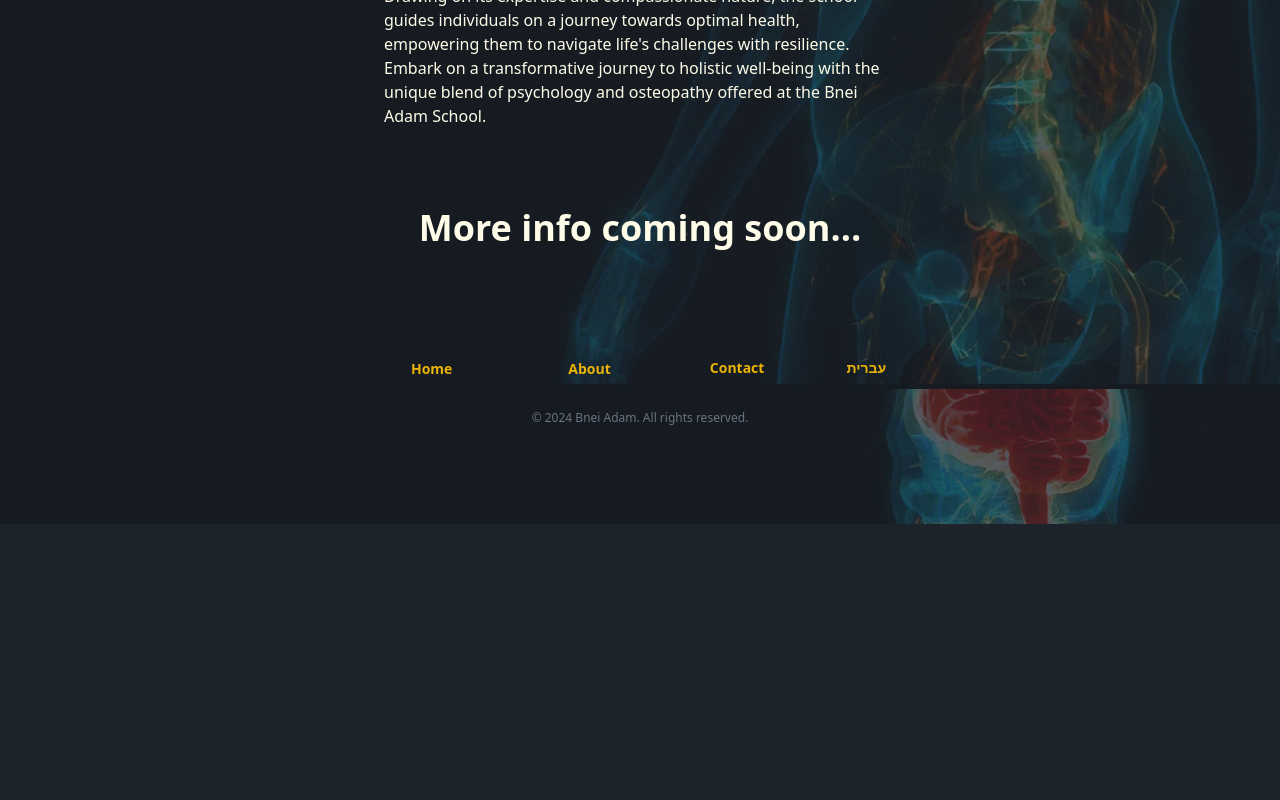
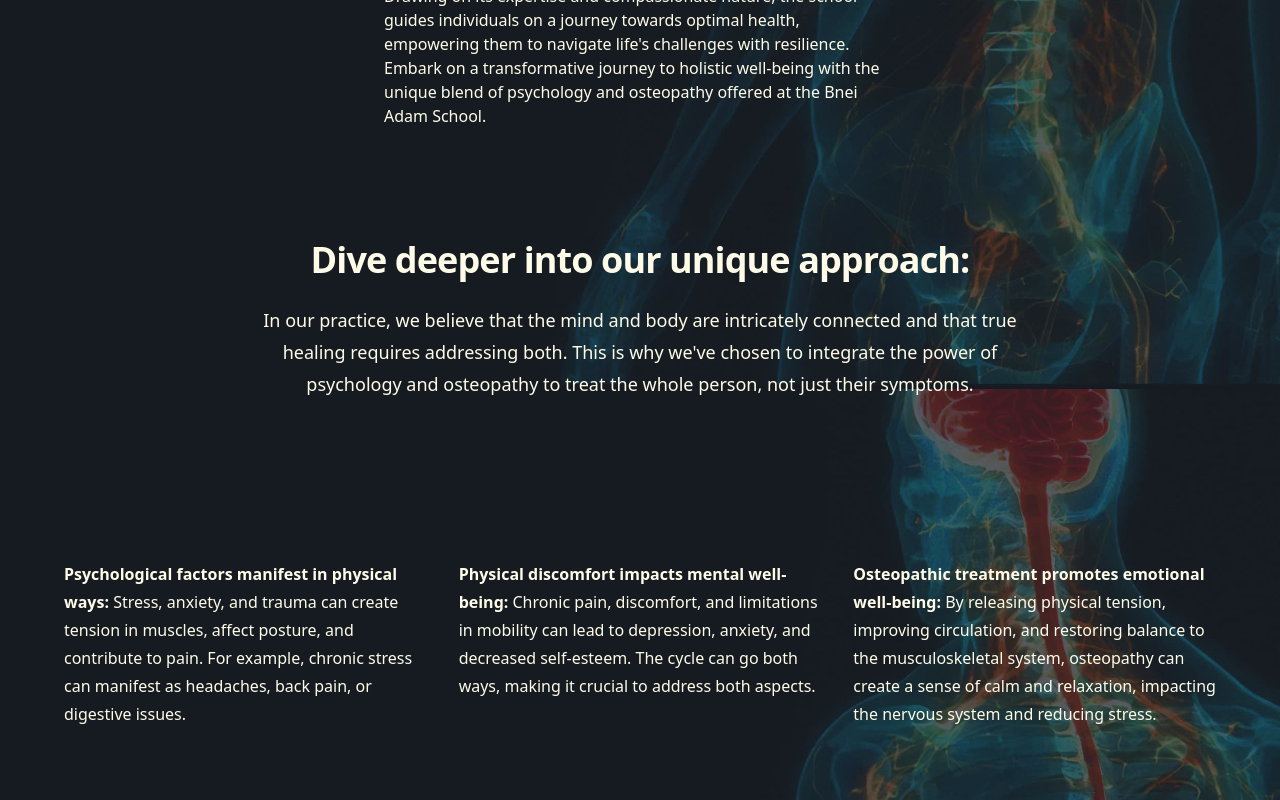
Before and after one commit to ilyaize/bneiadam-school, a Nuxt app: page / in a window 1280 px wide. Shown: the part 2000-2800 px from the top of the page. Before the commit the page ends 2524 px from the top, so only its background shows below. Built offline with nearby package versions, Linux system fonts and the light colour scheme.

Commit message:
Initial commit

```diff
--- a/app.vue
+++ b/app.vue
@@ -1,5 +1,5 @@
 <template>
-  <div class="mx-auto max-w-7xl px-4 sm:px-6 lg:px-8">
+  <div class="mx-auto max-w-7xl px-4 lg:px-8">
     <AppHeader />
     <NuxtPage />
     <AppFooter />
--- a/components/AppHeader.vue
+++ b/components/AppHeader.vue
@@ -8,8 +8,8 @@
           <!-- TODO: temp fix -->
           <!-- <span class="px-5 font-bold text-xl">{{ $t('home') }}</span> -->
           <div class="px-5 pt-2 text-center">
-            <span class="block text-xl font-bold leading-4 text-yellow-500">{{ $t('home') }}</span>
-            <span class="block text-sm tracking-widest">&mdash; {{ $t('home2') }} &mdash;</span>
+            <span class="block text-xl font-bold leading-4 text-yellow-50">{{ $t('home') }}</span>
+            <span class="block text-sm tracking-widest text-yellow-500">&mdash; {{ $t('home2') }} &mdash;</span>
           </div>
         </NuxtLink>
       </div>
@@ -63,7 +63,7 @@
         <LangSwitcher />
         <button class="btn btn-primary mx-4 border-0 bg-yellow-500 hover:bg-yellow-400">
           <i class="fa-solid fa-phone"></i>
-          +972 54-461-9687
+          054-461-9687
         </button>
       </div>
     </div>
--- a/pages/index.vue
+++ b/pages/index.vue
@@ -12,6 +12,7 @@
           <section class="blurred-bg rounded-3xl">
             <p class="mb-5 text-yellow-50">
               {{ $t('home_p1.1') }}
+              <!-- TODO: keep one-liner -->
               <span class="font-bold text-yellow-300">{{ $t('home_p1.2') }}</span>
               <span class="text-yellow-50">{{ $t('home_p1.3') }}</span>
             </p>
@@ -89,7 +90,61 @@
       </div>
     </section>
   </div>
-  <section id="more" class="">
+
+  <!-- Feature section -->
+  <div class="mt-16 text-yellow-50 sm:mt-28">
+    <div class="mx-auto max-w-7xl px-6 lg:px-8">
+      <div class="mx-auto max-w-3xl sm:text-center">
+        <p class="mt-2 text-3xl font-bold tracking-tight sm:text-4xl">Dive deeper into our unique approach:</p>
+        <p class="mt-6 text-lg leading-8 text-yellow-50">In our practice, we believe that the mind and body are intricately connected and that true healing requires addressing both. This is why we've chosen to integrate the power of psychology and osteopathy to treat the whole person, not just their symptoms.</p>
+      </div>
+    </div>
+    <div class="relative overflow-hidden pt-16">
+      <!-- <div class="mx-auto max-w-7xl px-6 lg:px-8">
+        <img src="../assets/osteopathy.webp" alt="App screenshot" class="mb-[-12%] rounded-xl shadow-2xl ring-1 ring-gray-900/10" width="2432" height="1442" />
+        <div class="relative" aria-hidden="true">
+          <div class="absolute -inset-x-20 bottom-0 bg-gradient-to-t from-white pt-[7%]" />
+        </div>
+      </div> -->
+    </div>
+    <div class="mx-auto mt-16 max-w-7xl px-6 sm:mt-20 md:mt-24 lg:px-8">
+      <dl class="mx-auto grid max-w-2xl grid-cols-1 gap-x-6 gap-y-10 text-base leading-7 text-gray-600 sm:grid-cols-2 lg:mx-0 lg:max-w-none lg:grid-cols-3 lg:gap-x-8 lg:gap-y-16">
+        <div class="">
+          <dt class="inline font-semibold text-yellow-50">Psychological factors manifest in physical ways:&nbsp;</dt>
+          <dd class="inline text-yellow-50">Stress, anxiety, and trauma can create tension in muscles, affect posture, and contribute to pain. For example, chronic stress can manifest as headaches, back pain, or digestive issues.</dd>
+        </div>
+        <div class="">
+          <dt class="inline font-semibold text-yellow-50">Physical discomfort impacts mental well-being:&nbsp;</dt>
+          <dd class="inline text-yellow-50">Chronic pain, discomfort, and limitations in mobility can lead to depression, anxiety, and decreased self-esteem. The cycle can go both ways, making it crucial to address both aspects.</dd>
+        </div>
+        <div class="">
+          <dt class="inline font-semibold text-yellow-50">Osteopathic treatment promotes emotional well-being:&nbsp;</dt>
+          <dd class="inline text-yellow-50">By releasing physical tension, improving circulation, and restoring balance to the musculoskeletal system, osteopathy can create a sense of calm and relaxation, impacting the nervous system and reducing stress.</dd>
+        </div>
+        <div class="">
+          <dt class="inline font-semibold text-yellow-50">Psychological tools can enhance osteopathic treatment:&nbsp;</dt>
+          <dd class="inline text-yellow-50">Techniques like mindfulness, stress management, and cognitive-behavioral therapy can help patients become more aware of their body's sensations and work with the osteopath to optimize treatment outcomes.</dd>
+        </div>
+        <div class="">
+          <dt class="inline font-semibold text-yellow-50">Your osteopath and psychologist work together:&nbsp;</dt>
+          <dd class="inline text-yellow-50">They share information, create a personalized treatment plan, and adjust it based on your progress.</dd>
+        </div>
+        <div class="">
+          <dt class="inline font-semibold text-yellow-50">You, the patient, are an active participant:&nbsp;</dt>
+          <dd class="inline text-yellow-50">You'll learn about the mind-body connection and be equipped with tools to manage your physical and emotional health.</dd>
+        </div>
+      </dl>
+    </div>
+    <div class="mx-auto max-w-2xl py-8 sm:py-12 lg:py-14">
+      <div class="text-center">
+        <p class="mt-2 text-3xl font-bold tracking-tight text-yellow-50 sm:text-4xl">In summary,</p>
+        <p class="mt-6 text-lg leading-8 text-yellow-50">by combining the strengths of osteopathy and psychology, we offer a more holistic and effective approach to wellness. We address the root causes of your symptoms, improve your physical and emotional well-being, and empower you to live a healthier, happier life.</p>
+      </div>
+    </div>
+  </div>
+
+  <!-- Coming Soon Section -->
+  <section id="coming_soon" class="">
     <div class="text-center">
       <h2 class="mt-20 text-4xl font-bold text-yellow-50">{{ $t('coming_soon') }}</h2>
     </div>
```
Also changed, not shown: assets/ilya.jpg.
